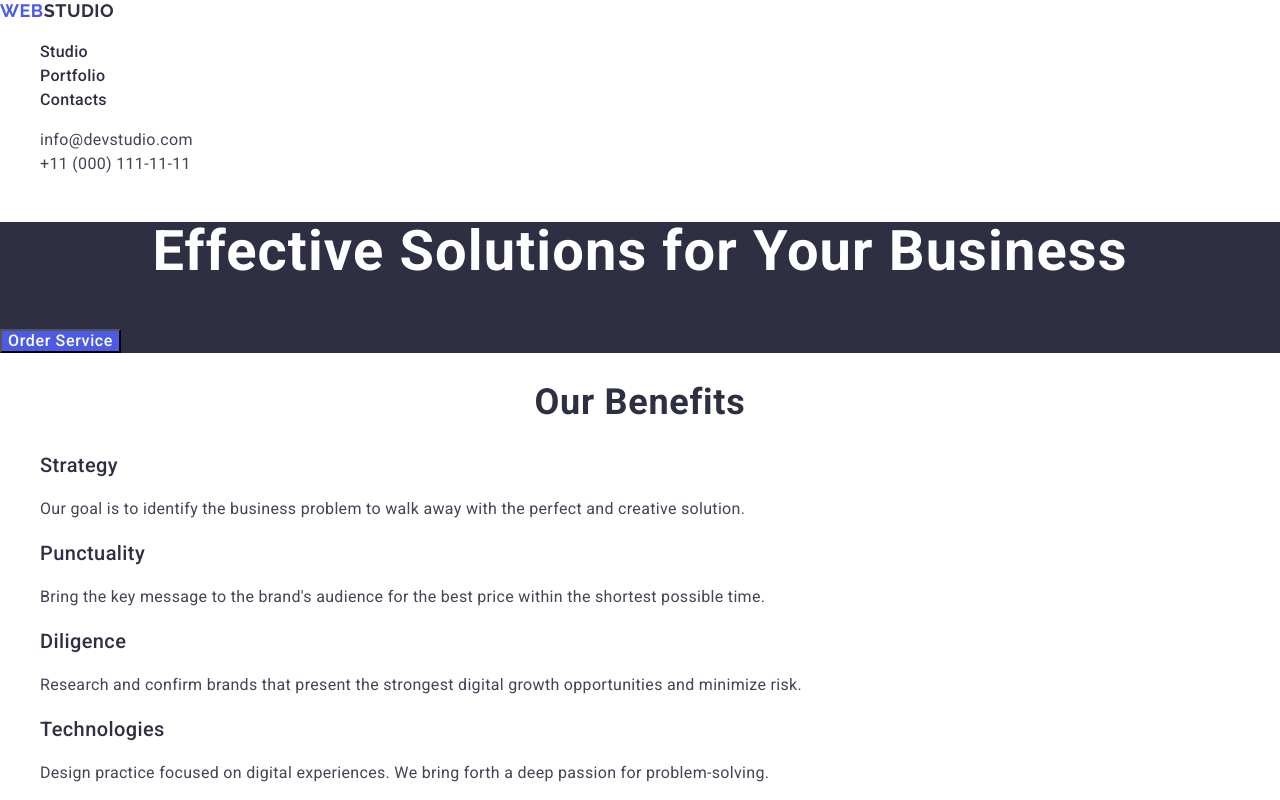
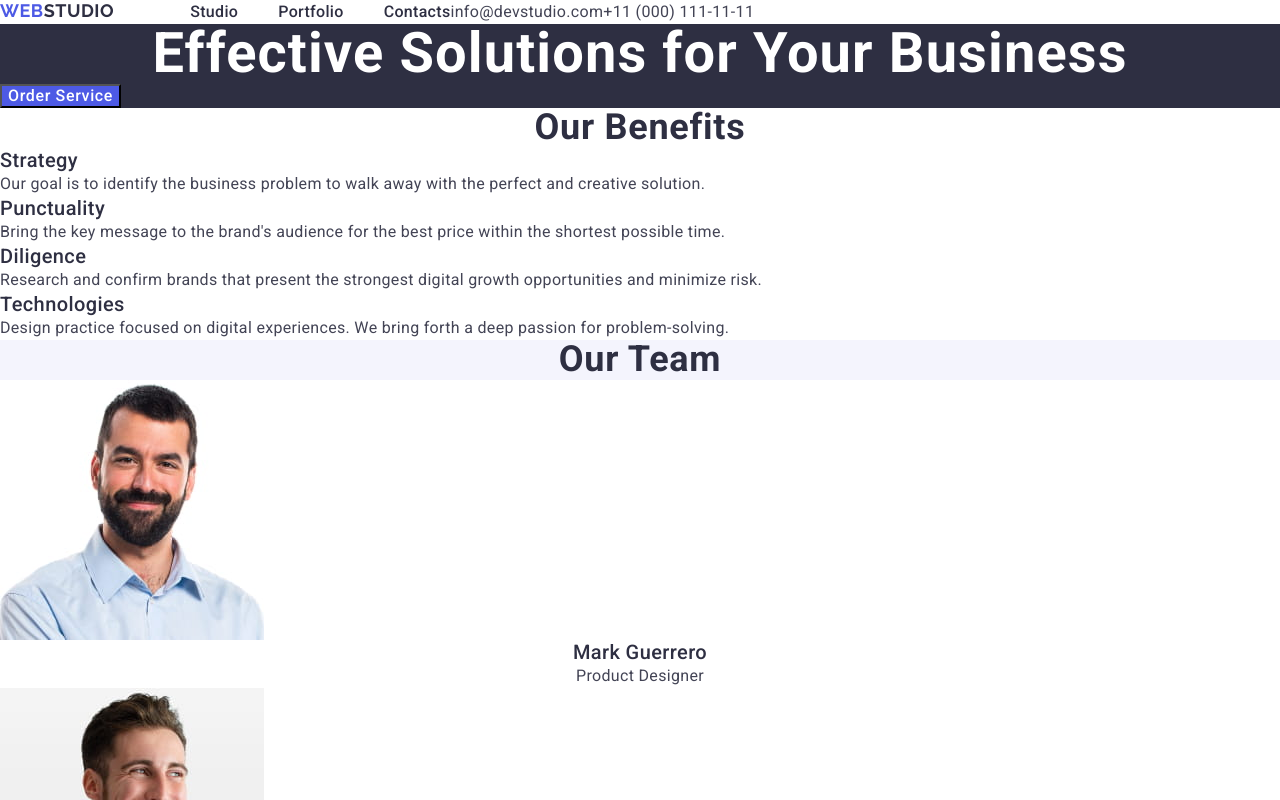
Before and after one commit to crystaller347/goit-markup-hw-03, a plain HTML site: page index.html in a window 1280 px wide. Shown: the top 800 px of the page. Drawn offline with nearby package versions, Linux system fonts and the light colour scheme.

Commit message:
add global styles

```diff
--- a/css/styles.css
+++ b/css/styles.css
@@ -1,3 +1,9 @@
+*,
+*::before,
+*::after {
+  box-sizing: border-box;
+}
+
 body {
   font-family: "Roboto", sans-serif;
   color: #434455;
@@ -10,6 +16,9 @@ body {
 ul,
 ol {
   list-style-type: none;
+  margin-top: 0;
+  margin-bottom: 0;
+  padding-left: 0;
 }
 
 a {
@@ -18,6 +27,37 @@ a {
 
 button {
   cursor: pointer;
+}
+
+h1,
+h2,
+h3,
+h4,
+h5,
+h6,
+p {
+  margin-top: 0;
+  margin-bottom: 0;
+}
+
+img {
+  display: block;
+}
+
+.container {
+  max-width: 1440px;
+  padding-left: 15;
+  padding-right: 15;
+  margin-left: auto;
+  margin-right: auto;
+}
+
+.header-section {
+  display: flex;
+}
+
+.navigation {
+  display: flex;
 }
 
 /* Logo */
@@ -30,6 +70,7 @@ button {
   line-height: 1.17;
   letter-spacing: 0.54px;
   text-transform: uppercase;
+  margin-right: 76px;
 }
 
 .accent {
@@ -44,6 +85,8 @@ button {
 
 .nav-list {
   font-weight: 500;
+  display: flex;
+  gap: 40px;
 }
 
 .nav-list-item {
@@ -61,6 +104,10 @@ button {
 
 .contacts-section {
   font-style: normal;
+}
+
+.address {
+  display: flex;
 }
 
 .contact-details {
--- a/index.html
+++ b/index.html
@@ -13,13 +13,17 @@
     <link
       rel="stylesheet"
       href="https://cdnjs.cloudflare.com/ajax/libs/modern-normalize/2.0.0/modern-normalize.min.css"
+      integrity="sha512-4xo8blKMVCiXpTaLzQSLSw3KFOVPWhm/TRtuPVc4WG6kUgjH6J03IBuG7JZPkcWMxJ5huwaBpOpnwYElP/m6wg=="
+      crossorigin="anonymous"
+      referrerpolicy="no-referrer"
     />
     <link rel="stylesheet" href="./css/styles.css" />
   </head>
 
   <body>
     <header>
-      <nav>
+      <div class="container header-section">
+        <nav class="navigation">
           <a href="./index.html" class="logo"
             >Web<span class="accent">Studio</span></a
           >
@@ -30,7 +34,7 @@
           </ul>
         </nav>
         <address class="contacts-section">
-        <ul>
+          <ul class="address">
             <li>
               <a href="mailto:info@devstudio.com" class="contact-details"
                 >info@devstudio.com</a
@@ -43,22 +47,26 @@
             </li>
           </ul>
         </address>
+      </div>
     </header>
 
     <main>
       <section class="solutions-section">
+        <div class="container">
           <h1 class="solutions-title">Effective Solutions for Your Business</h1>
           <button type="button" class="solutions-button">Order Service</button>
+        </div>
       </section>
 
       <section>
+        <div class="container">
           <h2 class="section-title">Our benefits</h2>
           <ul>
             <li>
               <h3 class="benefits-title">Strategy</h3>
               <p class="benefits-text">
-              Our goal is to identify the business problem to walk away with the
-              perfect and creative solution.
+                Our goal is to identify the business problem to walk away with
+                the perfect and creative solution.
               </p>
             </li>
             <li>
@@ -83,9 +91,11 @@
               </p>
             </li>
           </ul>
+        </div>
       </section>
 
       <section class="team-section">
+        <div class="container">
           <h2 class="section-title">Our Team</h2>
           <ul>
             <li class="team-list-item">
@@ -129,9 +139,11 @@
               <p class="employee-text">UI Designer</p>
             </li>
           </ul>
+        </div>
       </section>
 
-      <section>
+      <section></section>
+        <div class="container">
           <h2 class="section-title">Our Portfolio</h2>
           <ul>
             <li>
@@ -196,17 +208,20 @@
               <p class="portfolio-text">Marketing</p>
             </li>
           </ul>
+        </div>
       </section>
     </main>
 
       <footer class="footer-section">
+        <div class="container">
         <a href="./index.html" class="logo"
           >Web<span class="footer-accent">Studio</span></a
         >
         <p class="footer-text">
-        Increase the flow of customers and sales for your business with digital
-        marketing & growth solutions.
+          Increase the flow of customers and sales for your business with
+          digital marketing & growth solutions.
         </p>
+      </div>
     </footer>
   </body>
 </html>
```
Lines whose indentation alone changed are shown as unchanged.
